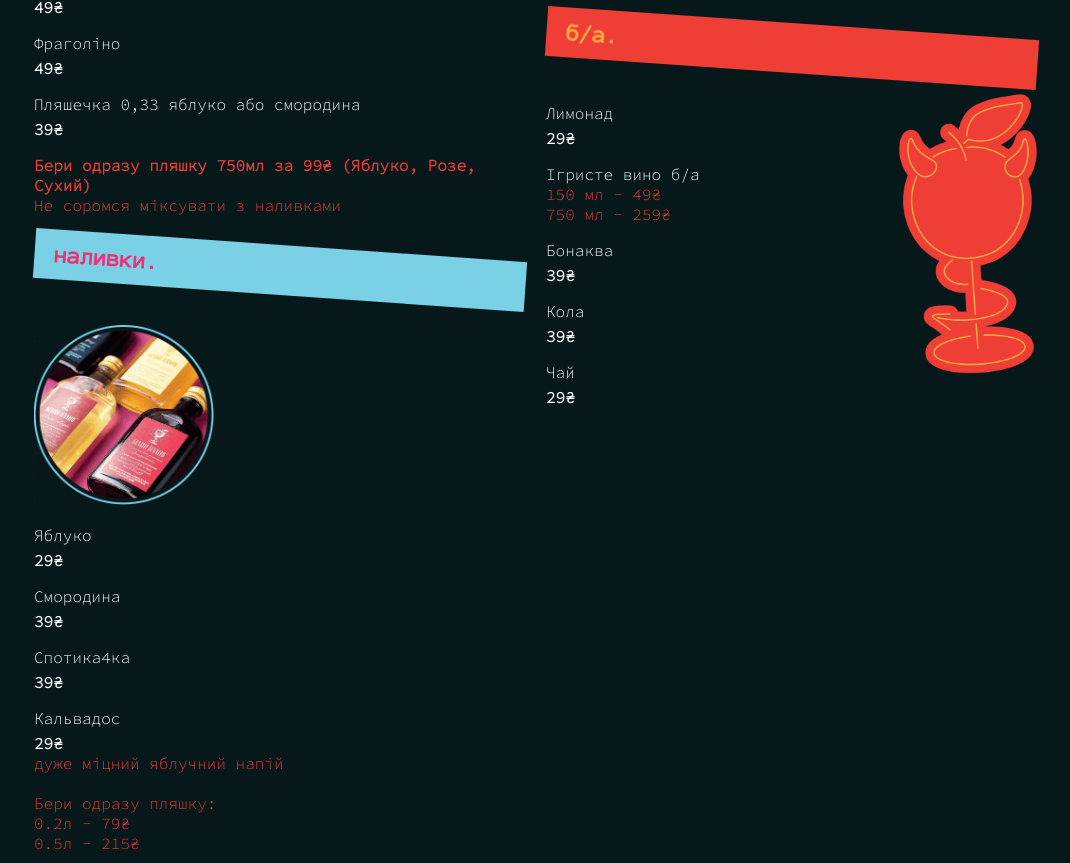
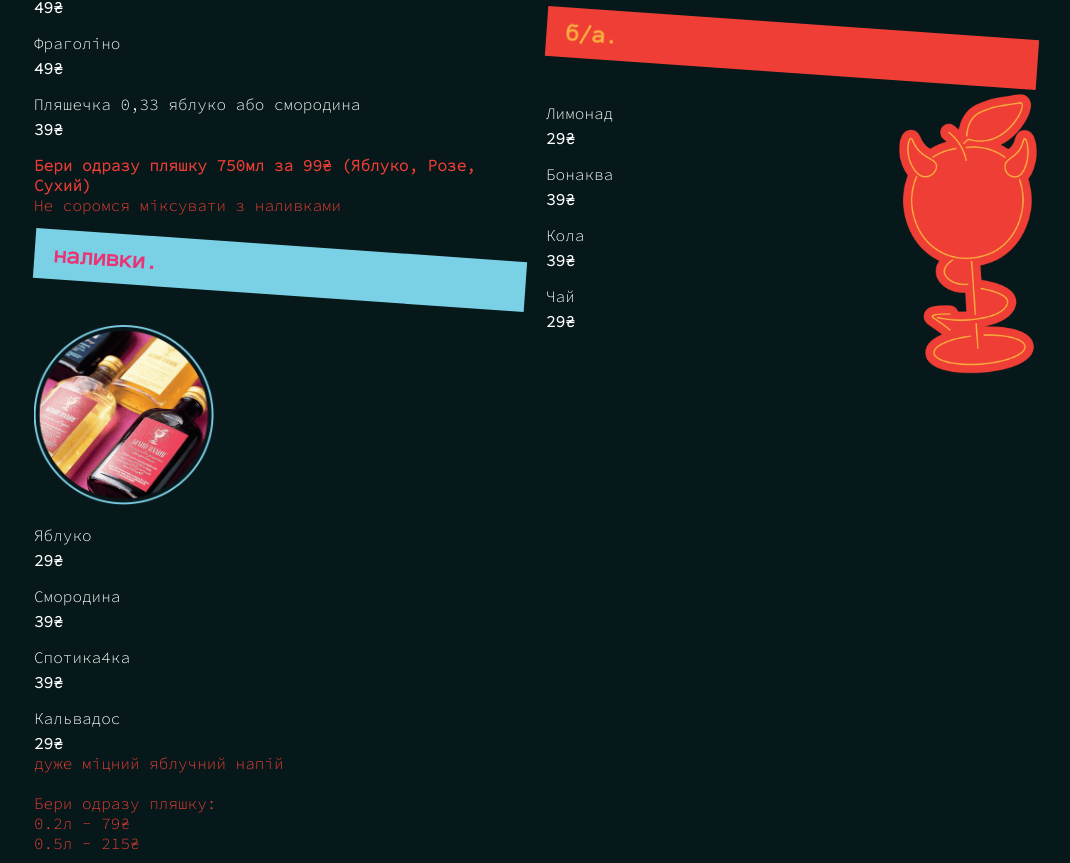
Before and after one commit to Ievgenii91/bn_menu, a Next.js app: page / in a window 1280 px wide. Shown: the part 1720-2583 px from the top of the page, without its empty margins (104-1174 px from the left). Built offline with nearby package versions, Linux system fonts and the light colour scheme; no server answers.

Commit message:
Update index.js

```diff
--- a/pages/index.js
+++ b/pages/index.js
@@ -386,13 +386,6 @@ export default function Home() {
 							</span>
 						</p>
 						<p className={styles.product}>
-							Ігристе вино б/а
-							<div className={styles.attention}>
-								<div>150 мл - 49₴</div>
-								<div>750 мл - 259₴</div>
-							</div>
-						</p>
-						<p className={styles.product}>
 							Бонаква
 							<span className={styles.price}>
 								<b>39₴</b>
```
